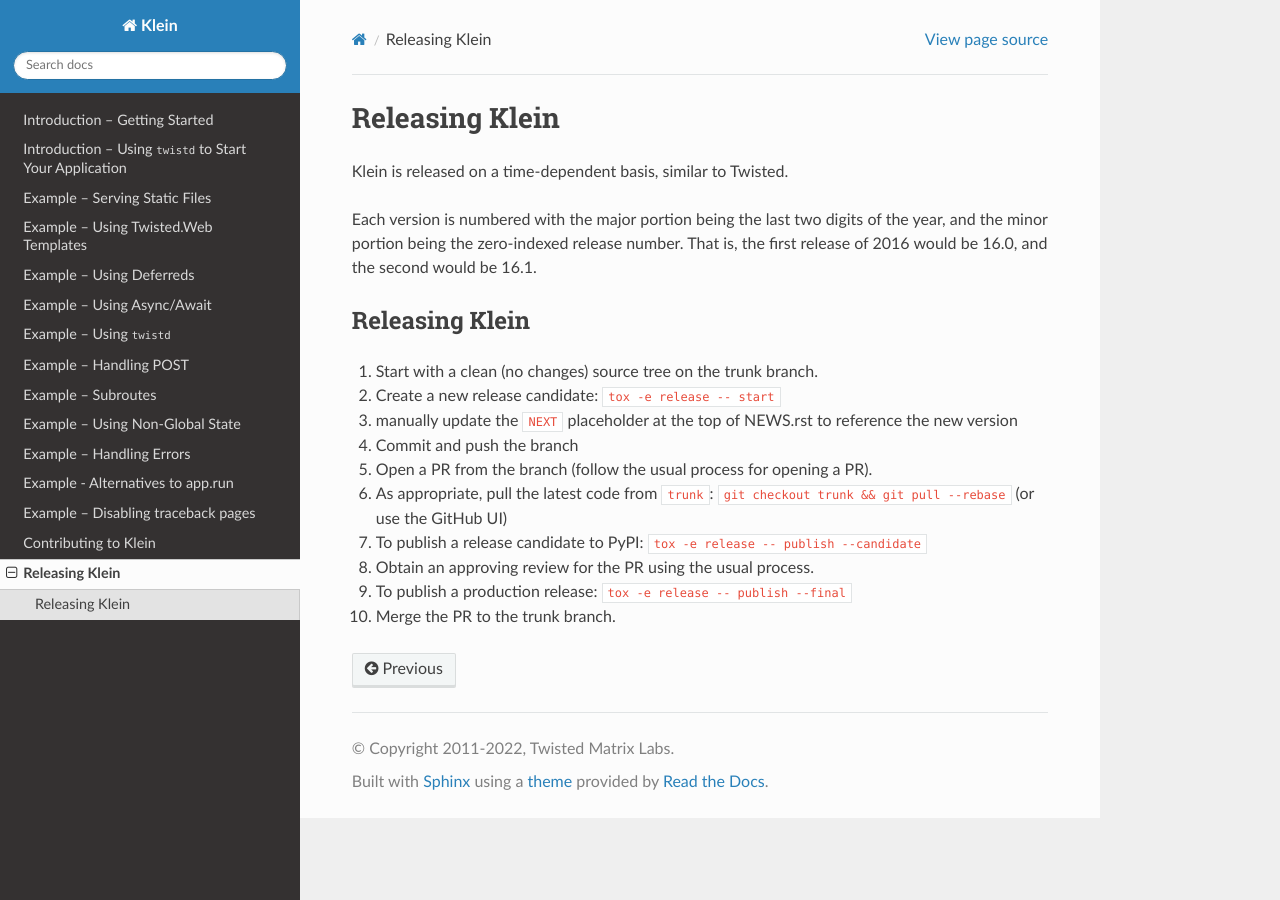
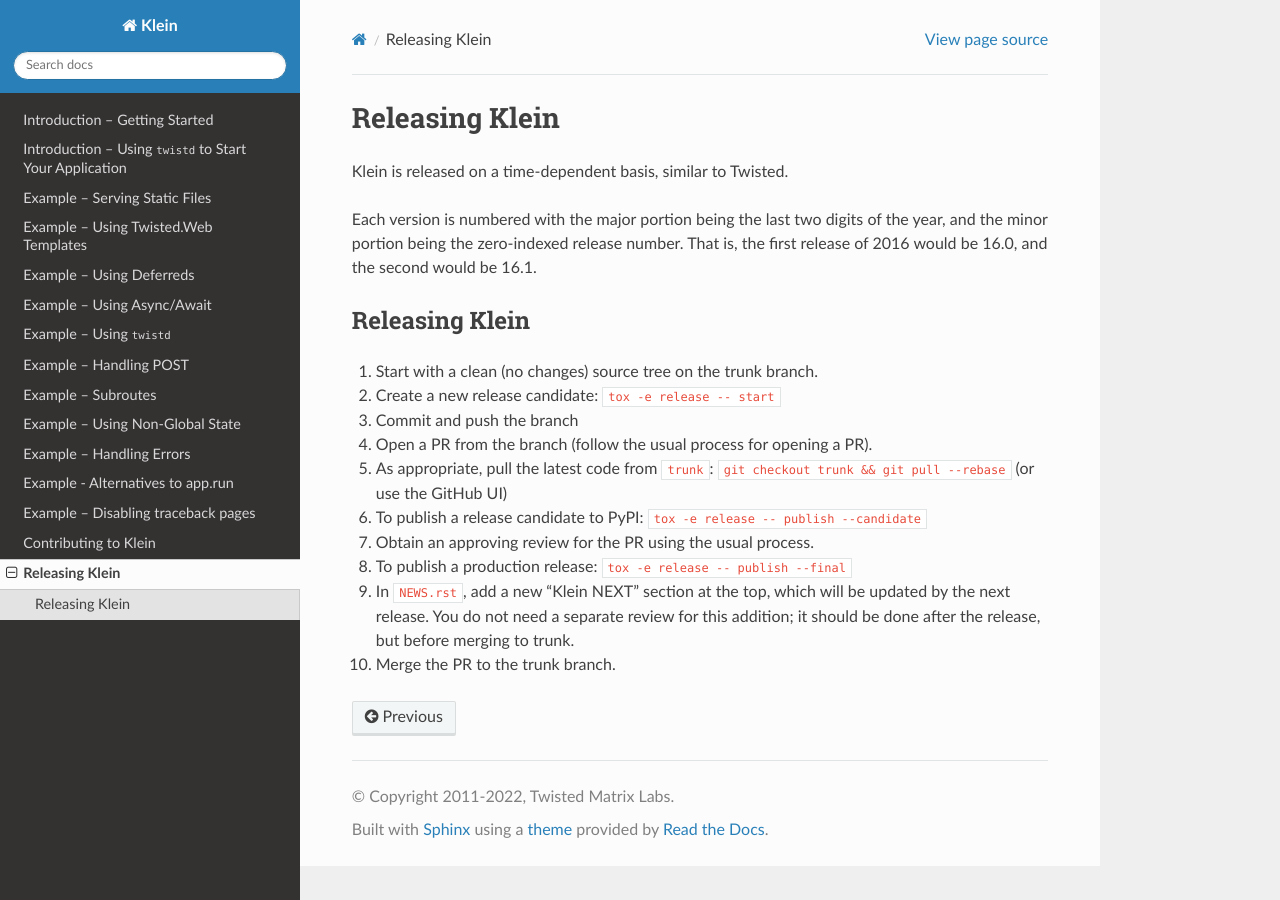
Before and after one commit to twisted/klein, a Sphinx documentation site: the page built from docs/release.rst, in a window 1280 px wide. Built offline with Sphinx 7.4.7 and the Read the Docs theme 2.0.0, drawn with Linux system fonts in a browser that asks for light colours; the version number could not be read and is left out.

Commit message:
explain structure of NEWS file

```diff
--- a/docs/release.rst
+++ b/docs/release.rst
@@ -13,8 +13,6 @@
 
 #. Start with a clean (no changes) source tree on the trunk branch.
 #. Create a new release candidate: :code:`tox -e release -- start`
-#. manually update the ``NEXT`` placeholder at the top of NEWS.rst to reference
-   the new version
 #. Commit and push the branch
 #. Open a PR from the branch (follow the usual process for opening a PR).
 #. As appropriate, pull the latest code from :code:`trunk`: :code:`git checkout
@@ -22,4 +20,7 @@
 #. To publish a release candidate to PyPI: :code:`tox -e release -- publish --candidate`
 #. Obtain an approving review for the PR using the usual process.
 #. To publish a production release: :code:`tox -e release -- publish --final`
+#. In ``NEWS.rst``, add a new "Klein NEXT" section at the top, which will be
+   updated by the next release.  You do not need a separate review for this
+   addition; it should be done after the release, but before merging to trunk.
 #. Merge the PR to the trunk branch.
```
